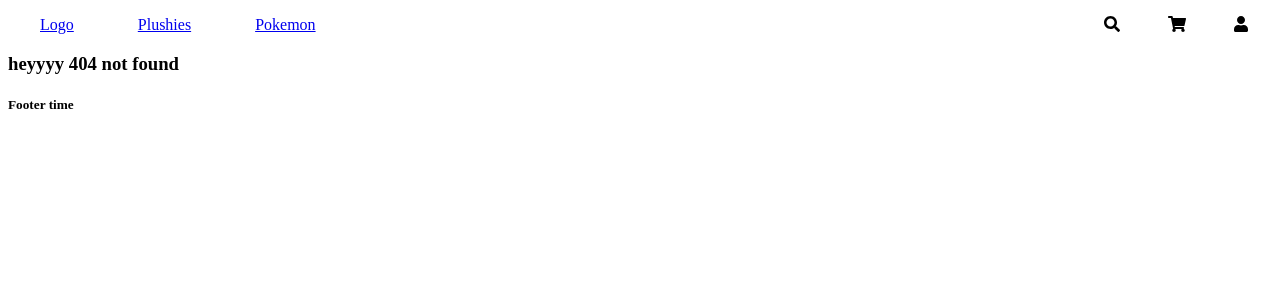
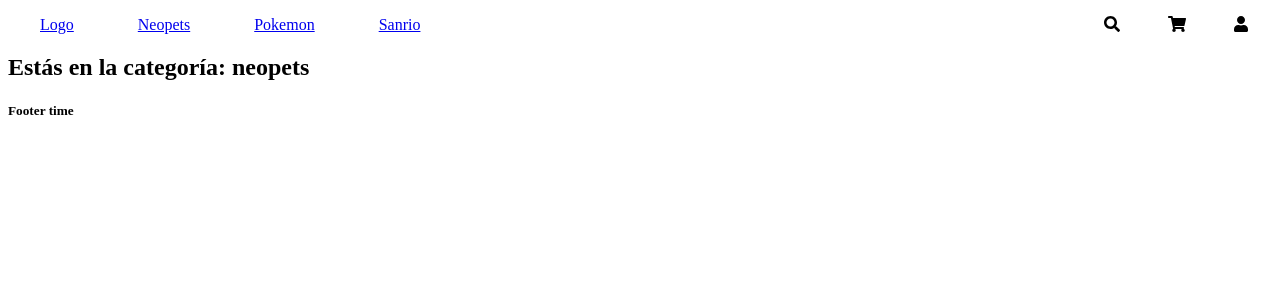
Before and after one commit to Dereemii/My-Ecomm, a React (Create React App) app: page /category/neopets in a window 1280 px wide. Before the commit this address had no page. Shown: the top 300 px of the page. Built offline with nearby package versions, Linux system fonts and the light colour scheme.

Commit message:
adding category pending product in categories

```diff
--- a/src/App.js
+++ b/src/App.js
@@ -5,6 +5,7 @@ import Home from './components/Home/Home';
 import Footer from './components/Footer/Footer'
 import WildCard from './components/WildCard/WildCard';
 import ItemDetailContainer from './components/ItemDetailContainer/ItemDetailContainer'
+import Category from './components/Category/Category';
 
 
 function App() {
@@ -14,6 +15,7 @@ function App() {
       <Switch>
         <Route exact path="/" component={Home} />
         <Route exact path="/item/:itemId" component={ItemDetailContainer} />
+        <Route exact path="/category/:categoryId" component={Category} />
         <Route path="*" component={WildCard} />
       </Switch>
       <Footer />
--- a/src/ProductsCatalogue.json
+++ b/src/ProductsCatalogue.json
@@ -1,24 +1,27 @@
 [
   {
+    "id": "1",
     "name": "MyMelody",
     "price": "10000",
-    "id": "1",
+    "category": "Sanrio",
     "photo": "/img/mymelody.png",
     "stock": 7,
     "description": "Peluche de conejita MyMelody, relleno suave, original de Sanrio, no indicado para secadora de ropa."
   },
   {
+    "id": "2",
     "name": "Aisha",
     "price": "5000",
-    "id": "2",
+    "category": "Neopets",
     "photo": "/img/aisha.png",
     "stock": 4,
     "description": "Peluche de Aisha, original de Neopets, tiene más de 10 años en el mercado"
   },
   {
+    "id": "3",
     "name": "Snorlax",
     "price": "20000",
-    "id": "3",
+    "category": "Pokemon",
     "photo": "/img/snorlax.jpg",
     "stock": 8,
     "description": "Peluche de Snorlax, tamaño grande, sirve para poder dormir sobre él"
--- /dev/null
+++ b/src/components/Category/Category.jsx
@@ -0,0 +1,14 @@
+import { useParams } from "react-router-dom";
+
+
+const Category = () => {
+    const { categoryId } = useParams();
+
+    return (
+        <>
+            <h2>Estás en la categoría: {categoryId}</h2>
+        </>
+    );
+}
+
+export default Category;
--- a/src/components/Navbar/Navbar.jsx
+++ b/src/components/Navbar/Navbar.jsx
@@ -7,8 +7,9 @@ import CardWidget from './CardWidget/CardWidget';
 export const Navbar = () => {
 
     const categories = [
-        { url: "plushies", label: "Plushies" },
-        { url: "pokemon", label: "Pokemon" }
+        { url: "neopets", label: "Neopets" },
+        { url: "pokemon", label: "Pokemon" },
+        { url: "sanrio", label: "Sanrio" }
     ];
 
     return (
```
